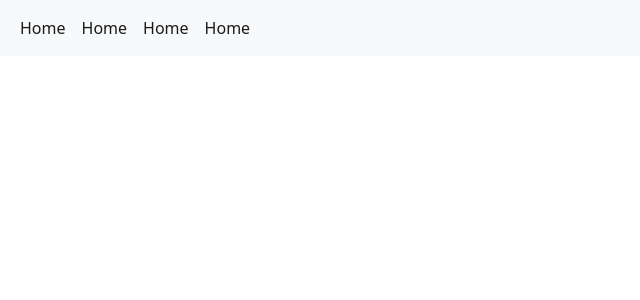
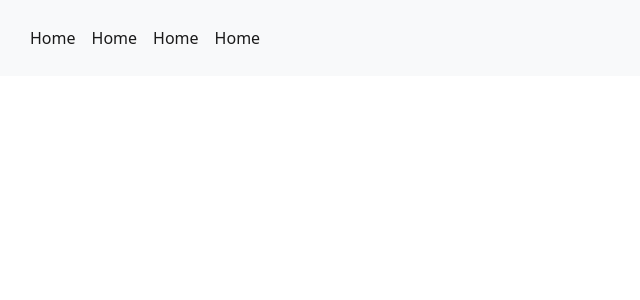
Before and after one commit to roger2020-ui/my-app, a React (Create React App) app: page / in a window 1280 px wide. Shown: the top 300 px of the page, without its empty margins (0-640 px from the left). Built offline with nearby package versions, Linux system fonts and the light colour scheme; the HTML template or start-up script is replaced by a standard one.

Commit message:
overriding styles for bs components

```diff
--- a/src/components/Navbar.jsx
+++ b/src/components/Navbar.jsx
@@ -1,11 +1,12 @@
 import React from 'react'
 import 'bootstrap/dist/css/bootstrap.min.css'
 import 'bootstrap/dist/js/bootstrap.bundle.min.js'
+import '../styles/navbar.css'
 const Navbar = () => {
   return (
     <div>
       <nav className='navbar navbar-expand-lg navbar-light bg-light'>
-        <div className='container-fluid'>
+        <div className='container-fluid '>
           <button
             class='navbar-toggler'
             type='button'
@@ -19,7 +20,7 @@ const Navbar = () => {
           </button>
           <div class='collapse navbar-collapse' id='navbarSupportedContent'>
             <ul class='navbar-nav me-auto mb-2 mb-lg-0'>
-              <li class='nav-item'>
+              <li class='nav-item '>
                 <a class='nav-link active' aria-current='page' href='#./'>
                   Home
                 </a>
--- /dev/null
+++ b/src/styles/navbar.css
@@ -0,0 +1,3 @@
+.container-fluid{
+    margin:10px;
+}
```
